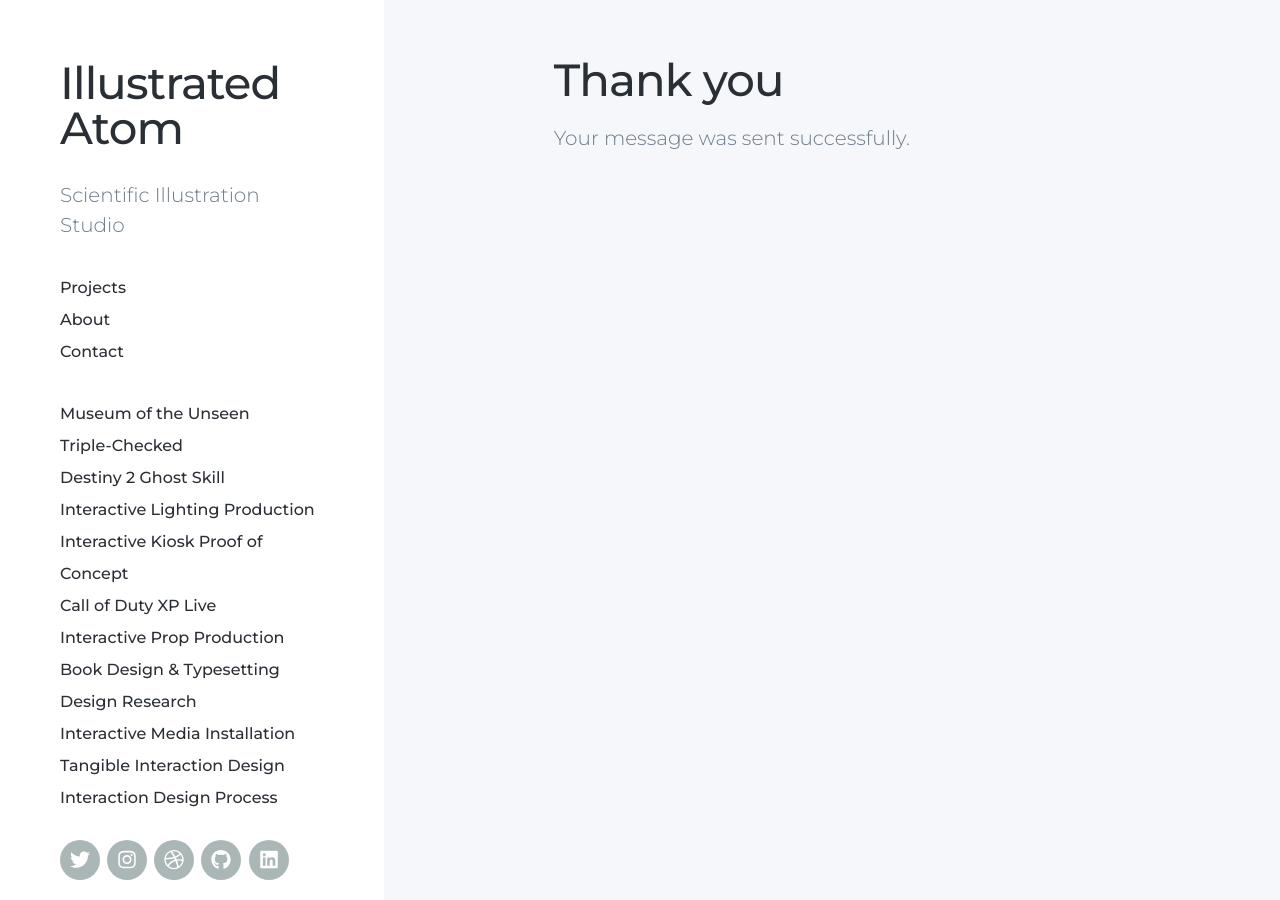
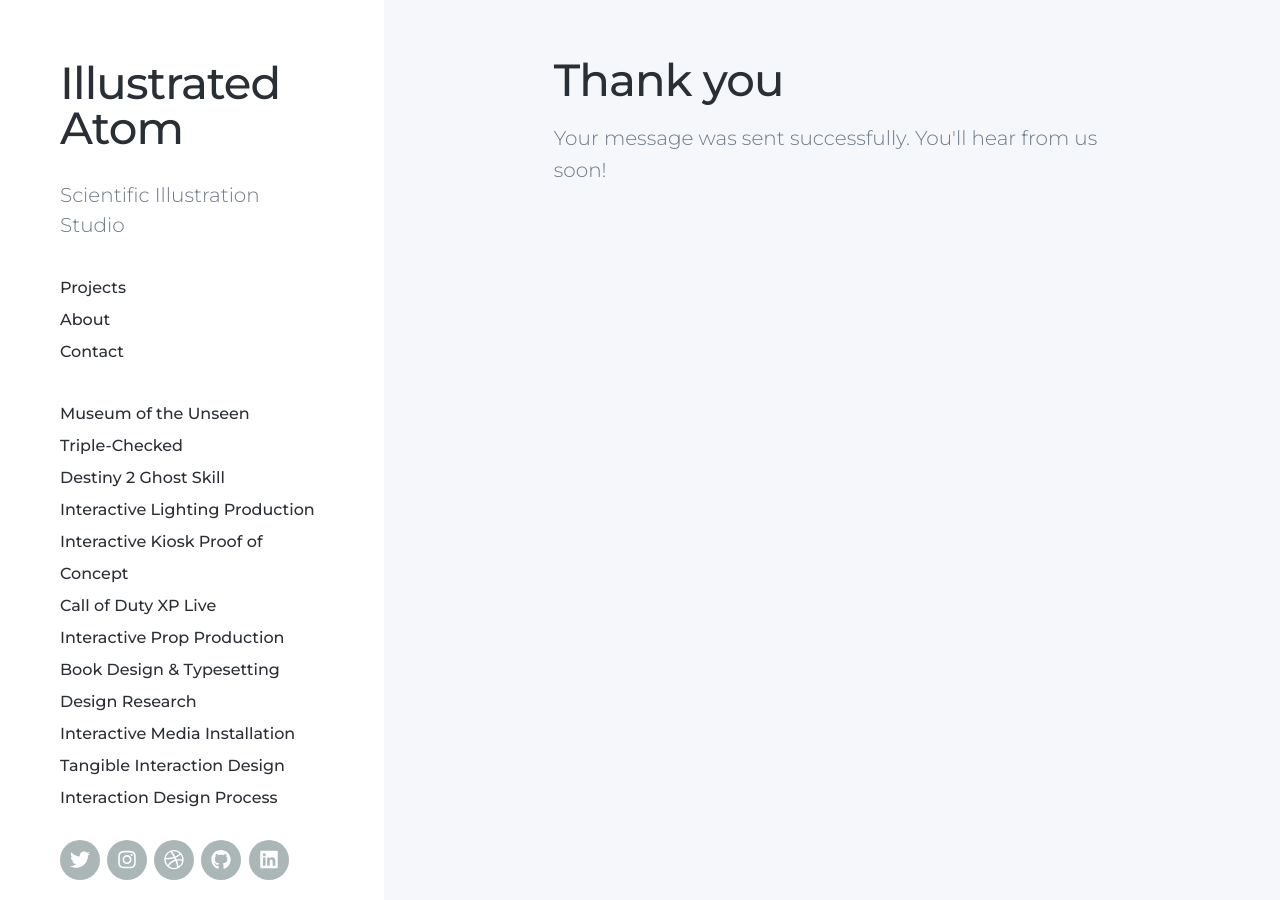
Before and after one commit to davidkastner/illustratedatom, a Jekyll site: the page built from _pages/thanks.md, in a window 1280 px wide and 900 px high. Built offline with Jekyll 4.4.1, drawn with Linux system fonts in a browser that asks for light colours; nearby versions of some CDN libraries.

Commit message:
Update thanks.md

```diff
--- a/_pages/thanks.md
+++ b/_pages/thanks.md
@@ -1,4 +1,4 @@
 ---
 title: Thank you
-subtitle: Your message was sent successfully.
+subtitle: Your message was sent successfully. You'll hear from us soon!
 ---
```
